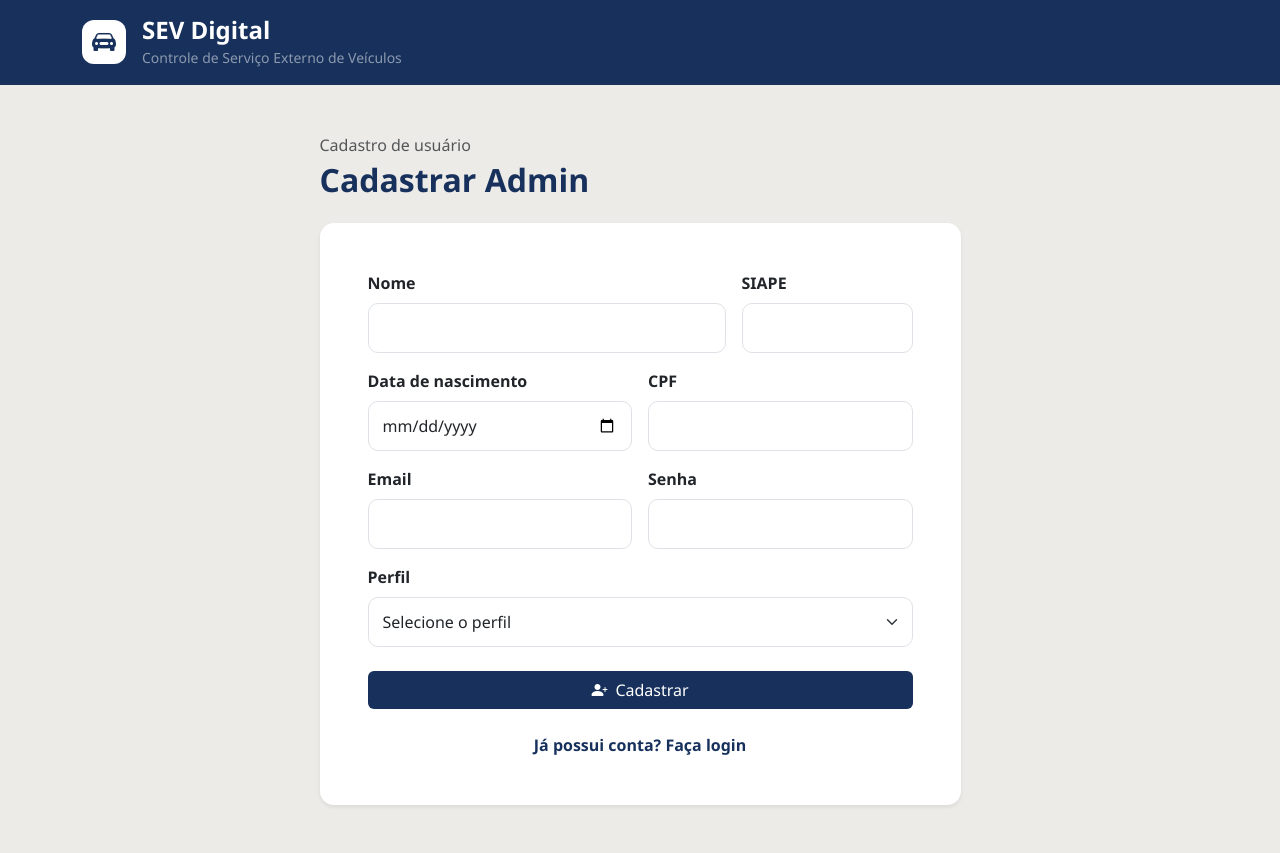
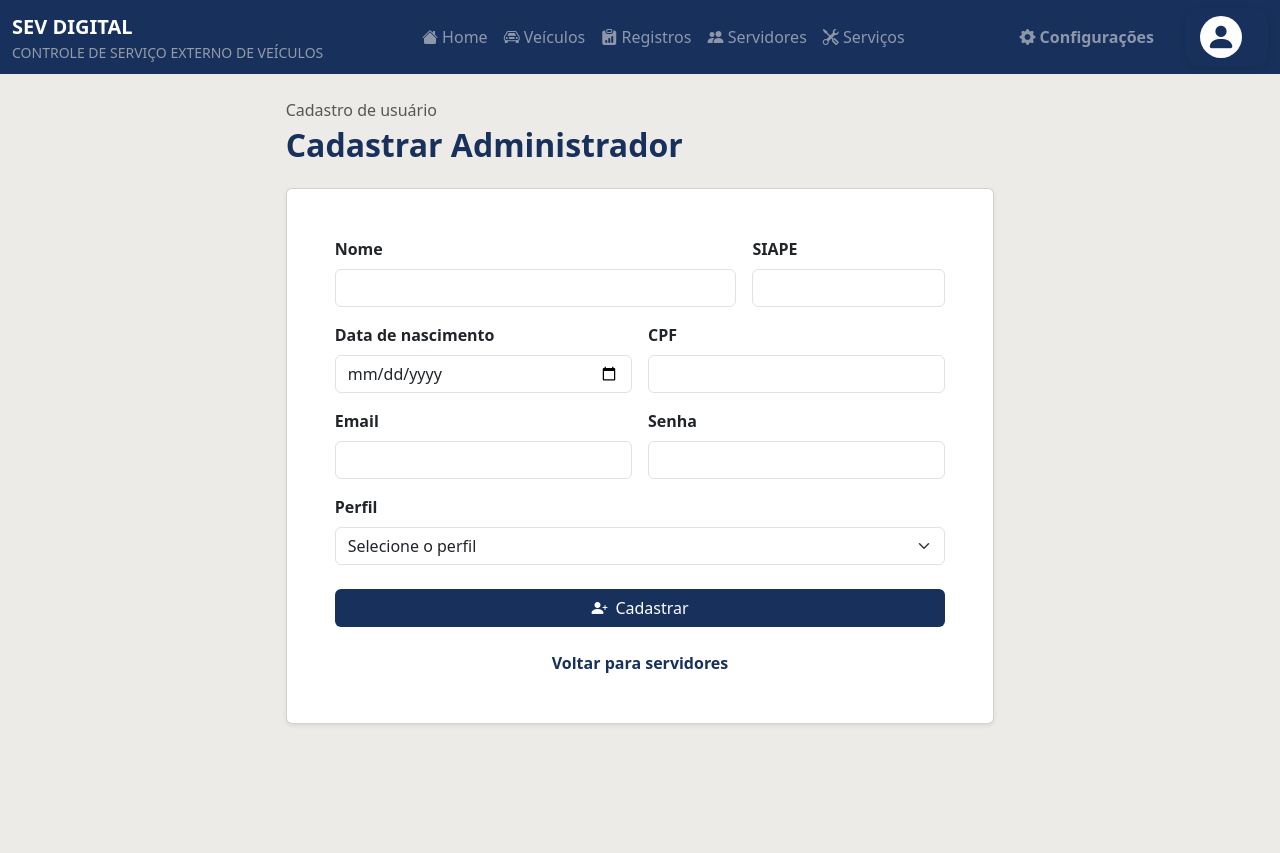
Before and after one commit to jardeloli/sev_digital, a Django app: page /servidor/novo/ in a window 1280 px wide. After the commit the page ends 725 px from the top, so only its background shows below. Run offline with Django 5.2, Linux system fonts and the light colour scheme; data comes from the database, SQL or seed files in the repository; data that the repository does not hold is empty.

Commit message:
refactor: Refatora todo o template

```diff
--- a/app/templates/cadastrar_servidor.html
+++ b/app/templates/cadastrar_servidor.html
@@ -1,37 +1,15 @@
-<!DOCTYPE html>
-<html lang="pt-br">
-<head>
-    <meta charset="UTF-8">
-    <meta name="viewport" content="width=device-width, initial-scale=1">
-    <title>Cadastrar Servidor</title>
-    <link rel="stylesheet" href="https://cdn.jsdelivr.net/npm/bootstrap@5.3.3/dist/css/bootstrap.min.css">
-    <link rel="stylesheet" href="https://cdn.jsdelivr.net/npm/bootstrap-icons@1.11.3/font/bootstrap-icons.min.css">
-    <style>
-        body { min-height: 100vh; background: #ecebe7; font-family: 'Segoe UI', Tahoma, sans-serif; }
-        .topbar { background: #17315c; color: white; }
-        .brand-mark { width: 44px; height: 44px; border-radius: 12px; background: white; color: #17315c; display: flex; align-items: center; justify-content: center; font-size: 24px; }
-        .form-card { border: none; border-radius: 14px; }
-        .form-control, .form-select { border-radius: 10px; padding: 12px 14px; }
-        .form-control:focus, .form-select:focus { border-color: #17315c; box-shadow: 0 0 0 0.2rem rgba(23, 49, 92, 0.14); }
-    </style>
-</head>
-<body>
-    <header class="topbar py-3">
-        <div class="container d-flex align-items-center gap-3">
-            <div class="brand-mark"><i class="bi bi-car-front-fill"></i></div>
-            <div>
-                <h1 class="h4 fw-bold mb-0">SEV Digital</h1>
-                <small class="text-white-50">Controle de Serviço Externo de Veículos</small>
-            </div>
-        </div>
-    </header>
-    <main class="container py-5">
+{% extends 'base.html' %}
+
+{% block title %}Cadastro Servidor{% endblock %}
+
+{% block content %}
+
 <div class="row justify-content-center">
     <div class="col-12 col-lg-8 col-xl-7">
         <div class="mb-4">
             <p class="text-muted mb-1">Cadastro de usuário</p>
             <h2 class="fw-bold mb-0" style="color:#17315c;">
-                        {% if primeiro_cadastro %}Cadastrar Admin{% else %}Cadastrar Servidor{% endif %}
+                {% if primeiro_cadastro %}Cadastrar Administrador{% else %}Cadastrar Servidor{% endif %}
             </h2>
         </div>
         <div class="card form-card shadow-sm">
@@ -81,12 +59,10 @@
                     <div class="alert alert-danger mt-3 mb-0">{{ message }}</div>
                 {% endfor %}
                 <div class="text-center mt-4">
-                            <a style="color:#17315c;font-weight:600;text-decoration:none;" href="/">Já possui conta? Faça login</a>
+                    <a style="color:#17315c;font-weight:600;text-decoration:none;" href="{% url 'lista_servidores' %}">Voltar para servidores</a>
                 </div>
             </div>
         </div>
     </div>
 </div>
-    </main>
-</body>
-</html>
+{% endblock %}
```
Lines whose indentation alone changed are shown as unchanged.
